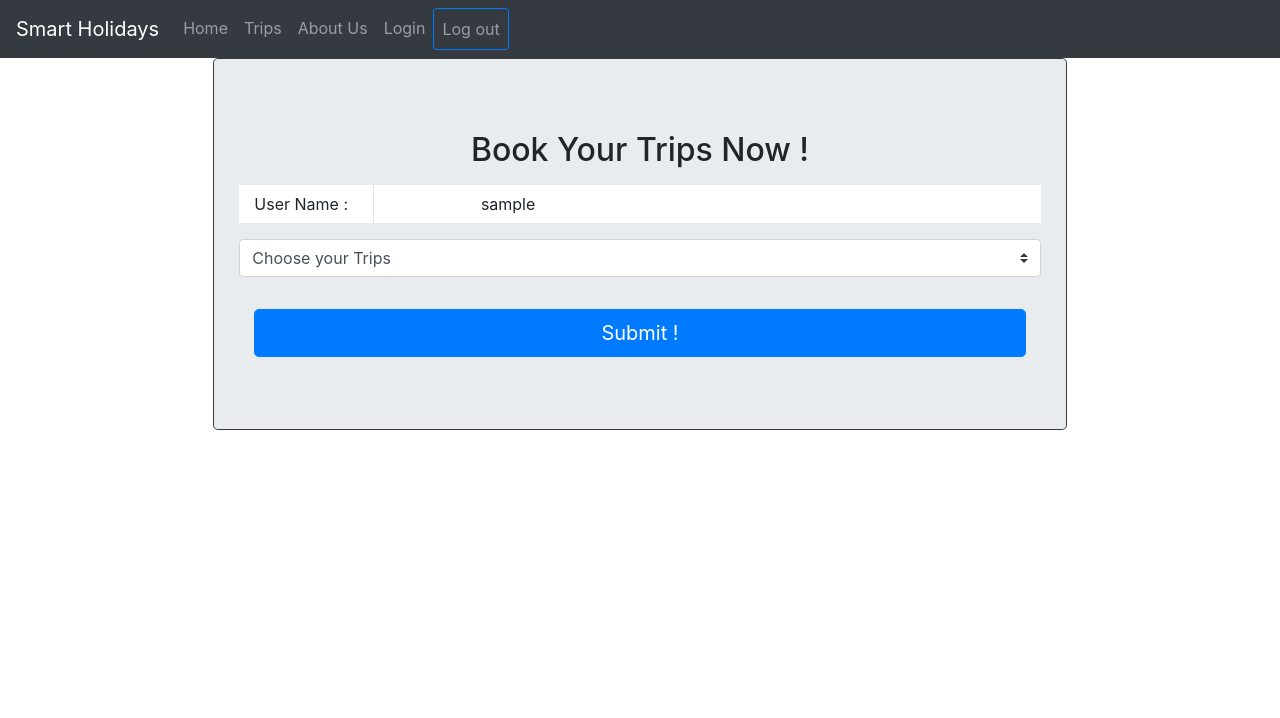
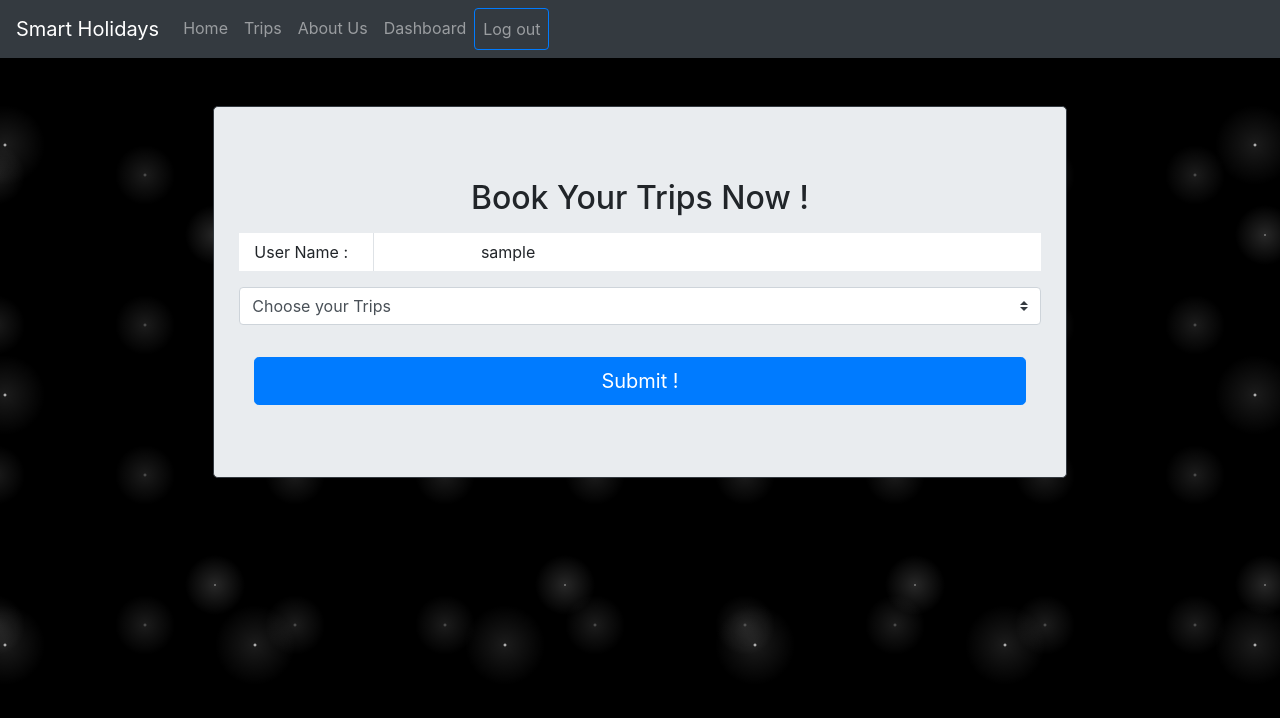
Before and after one commit to chengkangzai/PHP-SmartTravelCompany, a PHP site: page /booking.php?tcode=1 in a window 1280 px wide. Shown: the top 718 px of the page. Run offline with PHP 8.4, Linux system fonts and the light colour scheme; the visitor is signed in with stand-in values (Sample User, id 1); data that the repository does not hold is empty.

Commit message:
UI update

```diff
--- a/booking.php
+++ b/booking.php
@@ -25,18 +25,31 @@ if ($_SERVER['REQUEST_METHOD'] == "POST") {
     <title>Booking Page</title>
     <?php
     include_once("php_common/nav.php");
-    main_CSSandIcon("0","1");
+    main_CSSandIcon("0", "1");
     ?>
+    <style>
+        body {
+            background-color: black;
+            background-image:
+                radial-gradient(white, rgba(255, 255, 255, .2) 2px, transparent 40px),
+                radial-gradient(white, rgba(255, 255, 255, .15) 1px, transparent 30px),
+                radial-gradient(white, rgba(255, 255, 255, .1) 2px, transparent 40px),
+                radial-gradient(rgba(255, 255, 255, .4), rgba(255, 255, 255, .1) 2px, transparent 30px);
+            background-size: 550px 550px, 350px 350px, 250px 250px, 150px 150px;
+            background-position: 0 0, 40px 60px, 130px 270px, 70px 100px;
+        }
+    </style>
+
 </head>
 
-<body>
+<body >
     <?php
     include_once("php_common/nav.php");
     navbar("0");
     ?>
 
-    <div class="border border-dark col-11 col-sm-11 col-md-9 col-lg-8 col-xl-8 mx-auto jumbotron">
-        <form method="POST" class="form-signin p-2">
+    <div class="border border-dark col-11 col-sm-11 col-md-9 col-lg-8 col-xl-8 mx-auto mt-5 jumbotron">
+        <form method="POST" class="form-signin p-2 ">
             <h2 class="text-center mb-3">Book Your Trips Now !</h2>
             <div>
                 <div class="form-group row bg-white">
@@ -46,6 +59,9 @@ if ($_SERVER['REQUEST_METHOD'] == "POST") {
                     <?php
                     include_once('C_session.php');
                     echo $login_session;
+                    if ($login_session == NULL) {
+                        echo (" Employee account detected! Bear in mind this is Booking Page for Customer used only !");
+                    }
                     ?>
                     ">
                     </div>
@@ -56,16 +72,19 @@ if ($_SERVER['REQUEST_METHOD'] == "POST") {
                             <option selected hidden>Choose your Trips</option>
                             <?php
 
-                                $tcode=$_GET['tcode'];
-                                echo $_GET['tcode'];
-                                include_once('itenerary.php');
-                                selecttour($tcode);
+                            $tcode = $_GET['tcode'];
+                            echo $_GET['tcode'];
+                            include_once('itenerary.php');
+                            selecttour($tcode);
 
 
-                            /*
+
+                            if ($tcode == NULL) {
                                 include_once('itenerary.php');
                                 CallTour();
-                                */
+                            }
+
+
                             ?>
                         </select>
                     </div>
--- a/php_common/nav.php
+++ b/php_common/nav.php
@@ -1,6 +1,6 @@
 <?php
 
-function navbar($dir_layer)
+function navbar()
 {
     include('host.php');
 
@@ -67,7 +67,7 @@ function navbar($dir_layer)
                            <a class='nav-link' href='$host/About_us.php'>About Us</a>
                        </li>
                        <li class='nav-item'>
-                       <a class='nav-link' href='$host/Login/index.php'>Login</a>
+                       <a class='nav-link' href='$host/welcome'>Dashboard</a>
                         </li>
                        <li class='nav-item'>
                        <a href='$host/logout.php' class='btn btn-outline-primary nav-link text-right float-right ' title='Log out'>Log out </a>
```
Also changed, not shown: booking1.php (+13 -1 lines), trips/index.php (+16 -4 lines), trips/search.php (+14 -4 lines).
